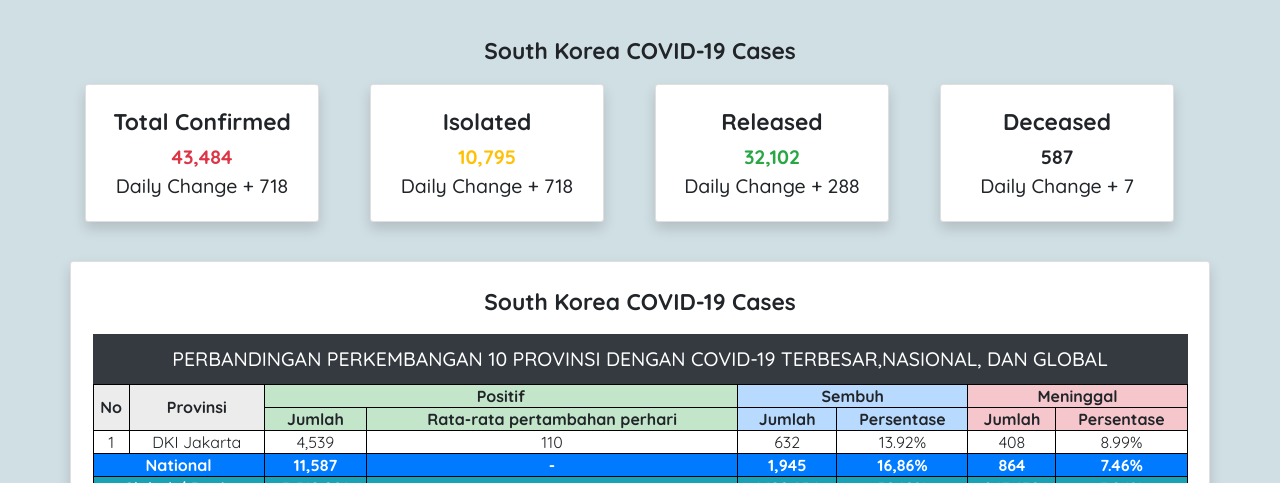
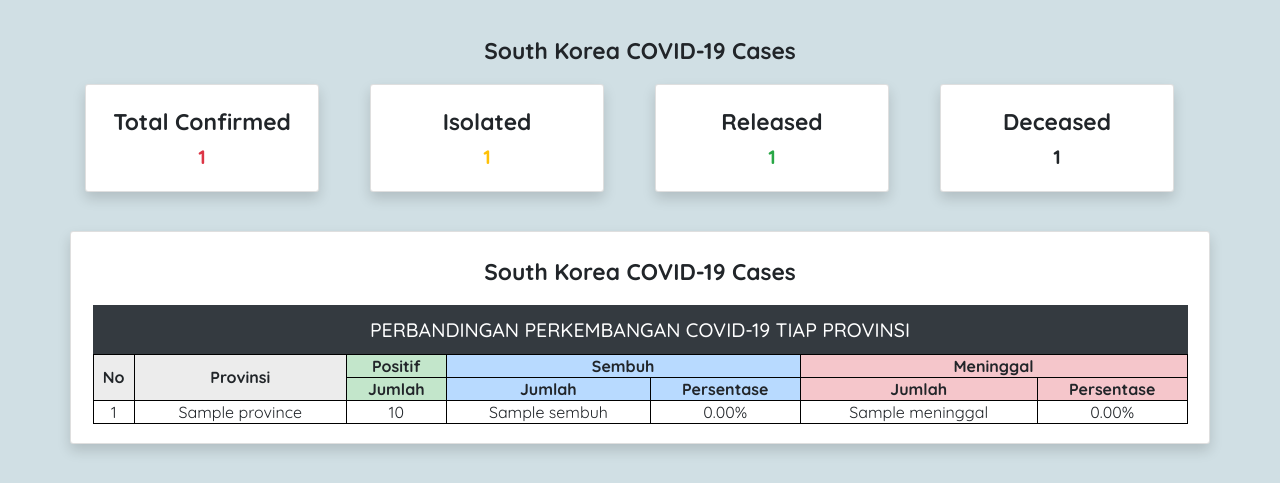
Before and after one commit to JuanAnthoniusKusjadi/TUBES-02-MANPRO, a PHP site: template app/views/pages/home/index.php in a window 1280 px wide. Shown: the part 446-929 px from the top of the page. Run offline with PHP 8.4, Linux system fonts and the light colour scheme; the template is opened without the code that fills it: most values are stand-ins (such as "Sample title", 1, 10 or a date in 2020); some libraries are stand-ins or nearby versions; grey boxes are pictures that could not be loaded.

Commit message:
A4, A5 (#9)

```diff
--- a/app/helpers/Db.php
+++ b/app/helpers/Db.php
@@ -64,6 +64,7 @@ class DB extends DBConfig
             return false;
         }
         $this->close_connection();
+
         return $result;
     }
 
--- a/app/views/pages/home/index.php
+++ b/app/views/pages/home/index.php
@@ -70,8 +70,7 @@
                         <div class="card shadow p-2 bd-highlight" style="width: 18rem;">
                             <div class="card-body">
                                 <h3 class="card-title font-weight-bold text-center">Total Confirmed</h3>
-                                <h4 class="card-text text-center font-weight-bold text-danger ">43,484</h4>
-                                <h4 class="card-text text-center">Daily Change + 718</h4>
+                                <h4 class="card-text text-center font-weight-bold text-danger "><?= $countConfirmedNational ? $countConfirmedNational : "0" ?></h4>
                             </div>
                         </div>
                     </div>
@@ -81,8 +80,7 @@
                         <div class="card shadow p-2 bd-highlight" style="width: 18rem;">
                             <div class="card-body">
                                 <h3 class="card-title font-weight-bold text-center">Isolated</h3>
-                                <h4 class="card-text text-center font-weight-bold text-warning">10,795</h4>
-                                <h4 class="card-text text-center">Daily Change + 718</h4>
+                                <h4 class="card-text text-center font-weight-bold text-warning"><?= $countIsolatedNational ? $countIsolatedNational : "0" ?></h4>
                             </div>
                         </div>
                     </div>
@@ -92,8 +90,7 @@
                         <div class="card shadow p-2 bd-highlight" style="width: 18rem;">
                             <div class="card-body">
                                 <h3 class="card-title font-weight-bold text-center">Released</h3>
-                                <h4 class="card-text text-center font-weight-bold text-success">32,102</h4>
-                                <h4 class="card-text text-center">Daily Change + 288</h4>
+                                <h4 class="card-text text-center font-weight-bold text-success"><?= $countReleasedNational ? $countReleasedNational : "0" ?></h4>
                             </div>
                         </div>
                     </div>
@@ -103,8 +100,7 @@
                         <div class="card shadow p-2 bd-highlight" style="width: 18rem;">
                             <div class="card-body">
                                 <h3 class="card-title font-weight-bold text-center">Deceased</h3>
-                                <h4 class="card-text text-center font-weight-bold">587</h4>
-                                <h4 class="card-text text-center">Daily Change + 7</h4>
+                                <h4 class="card-text text-center font-weight-bold"><?= $countDeceasedNational ? $countDeceasedNational : "0" ?></h4>
                             </div>
                         </div>
                     </div>
@@ -118,106 +114,54 @@
                 <div class="col">
                     <h3 class="my-4 font-weight-bold text-center">South Korea COVID-19 Cases</h3>
                     <div class="bg-dark pt-3 pb-3">
-                        <h4 class="card-text text-center text-white">PERBANDINGAN PERKEMBANGAN 10 PROVINSI DENGAN COVID-19 TERBESAR,NASIONAL, DAN GLOBAL</h4>
+                        <h4 class="card-text text-center text-white">PERBANDINGAN PERKEMBANGAN COVID-19 TIAP PROVINSI</h4>
                     </div>
                 </div>
             </div>
-            <div class="row">
+            <div class="row mb-3">
                 <div class="col">
                     <table class="table-bordered text-center w-100">
+                        <thead>
                             <tr>
                                 <th class="table-active" rowspan="3">No</th>
                                 <th class="table-active" rowspan="3">Provinsi</th>
-                            <th class="table-success" colspan="2">Positif</th>
+                                <th class="table-success" colspan="1">Positif</th>
                                 <th class="table-primary" colspan="2">Sembuh</th>
                                 <th class="table-danger" colspan="2">Meninggal</th>
                             </tr>
                             <tr>
                                 <th class="table-success" rowspan="2">Jumlah</th>
-                            <th class="table-success" rowspan="2">Rata-rata pertambahan perhari</th>
                                 <th class="table-primary" rowspan="2">Jumlah</th>
                                 <th class="table-primary" rowspan="2">Persentase</th>
                                 <th class="table-danger" rowspan="2">Jumlah</th>
                                 <th class="table-danger" rowspan="2">Persentase</th>
                             </tr>
-                        <tr></tr>
+                        </thead>
+                        <tbody>
+                            <?php
+                                foreach ($countByProvince as $key => $data) {
+                                    $no = $key + 1;
+                                    echo '
                                         <tr>
-                            <td>
-                                1
-                            </td>
-                            <td>
-                                DKI Jakarta
-                            </td>
-                            <td>
-                                4,539
-                            </td>
-                            <td>
-                                110
-                            </td>
-                            <td>
-                                632
-                            </td>
-                            <td>
-                                13.92%
-                            </td>
-                            <td>
-                                408
-                            </td>
-                            <td>
-                                8.99%
-                            </td>
+                                            <td>'. $no .'</td>
+                                            <td>'. $data["province"] .'</td>
+                                            <td>'. $data["Total"] .'</td>
+                                            <td>'. $data["Sembuh"] .'</td>
+                                            <td>'. number_format((float)$data["Sembuh"] / $data["Total"] * 100 , 2, '.', '') .'%</td>
+                                            <td>'. $data["Meninggal"] .'</td>
+                                            <td>'. number_format((float)$data["Meninggal"] / $data["Total"] * 100 , 2, '.', '') .'%</td>
                                         </tr>
-                        <tr class="bg-primary">
-                            <td colspan="2" class="text-white font-weight-bold">
-                                National
-                            </td>
-                            <td class="text-white font-weight-bold">
-                                11,587
-                            </td>
-                            <td class="text-white font-weight-bold">
-                                -
-                            </td>
-                            <td class="text-white font-weight-bold">
-                                1,945
-                            </td>
-                            <td class="text-white font-weight-bold">
-                                16,86%
-                            </td>
-                            <td class="text-white font-weight-bold">
-                                864
-                            </td>
-                            <td class="text-white font-weight-bold">
-                                7.46%
-                            </td>
-                        </tr>
-                        <tr class="bg-info">
-                            <td colspan="2" class="text-white font-weight-bold">
-                                Global / Dunia
-                            </td>
-                            <td class="text-white font-weight-bold">
-                                3,519,901
-                            </td>
-                            <td class="text-white font-weight-bold">
-                                -
-                            </td>
-                            <td class="text-white font-weight-bold">
-                                1,129,834
-                            </td>
-                            <td class="text-white font-weight-bold">
-                                32.10%
-                            </td>
-                            <td class="text-white font-weight-bold">
-                                247.630
-                            </td>
-                            <td class="text-white font-weight-bold">
-                                7.04%
-                            </td>
-                        </tr>
+                                    ';
+                                }
+                            ?>
+                        </tbody>
                     </table>
                 </div>
             </div>
         </div>
-        <h5 class="mt-3 text-center">Data Tanggal : 4 Mei 2020</h5>
+
+
+
     </div>
     <div class="row mt-5">
         <div class="col">
```
Also changed, not shown: app/controllers/Home.php (+14 -0 lines), app/models/QueryHome.php (added, +107 -0 lines). Lines whose indentation alone changed are shown as unchanged.
